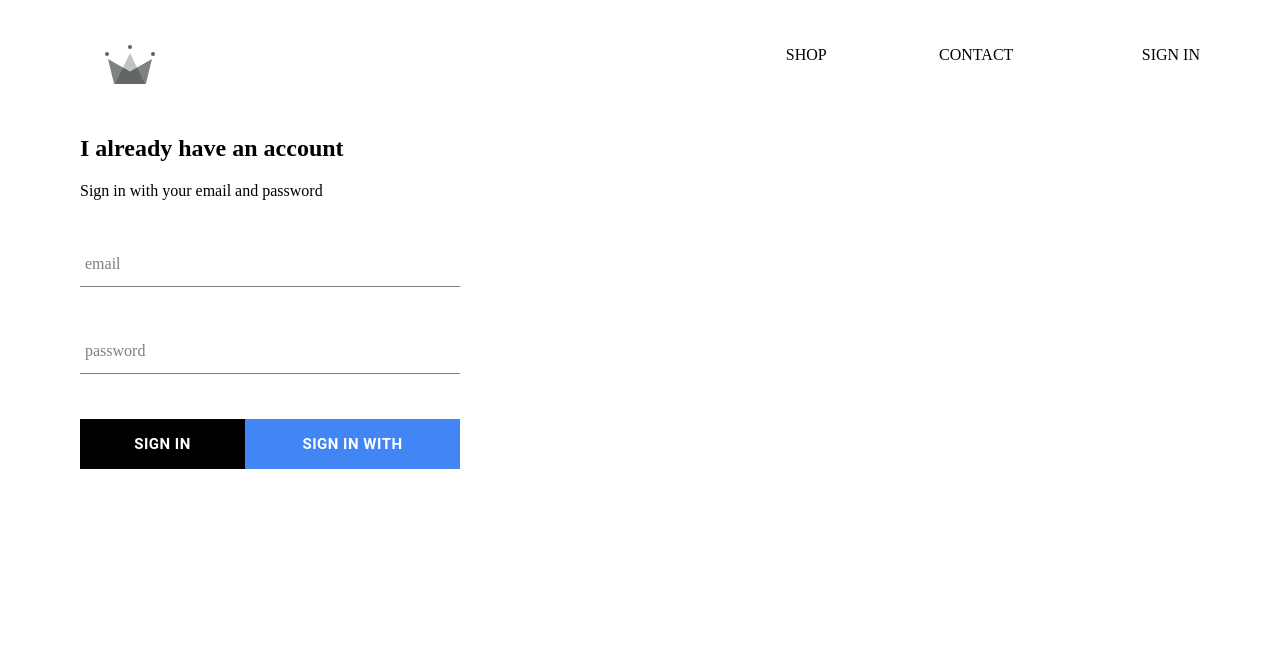
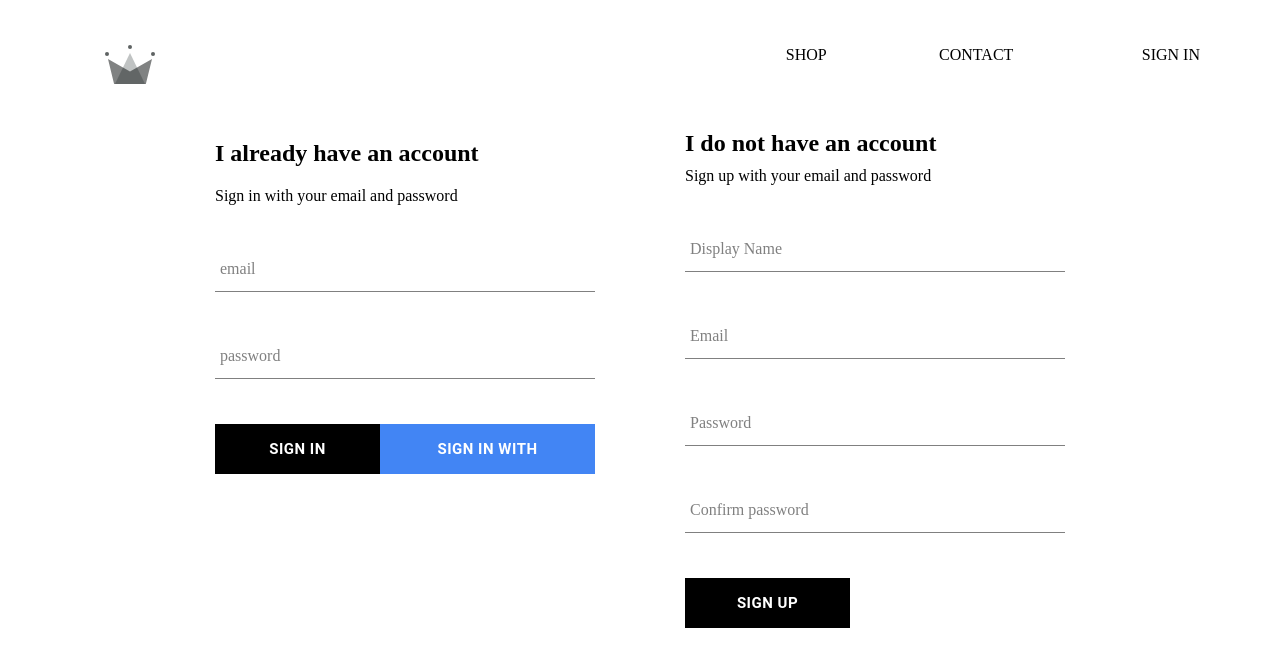
Before and after one commit to C3K4/amon-cnc, a React (Create React App) app: page /signin in a window 1280 px wide. Shown: the top 666 px of the page. Built offline with nearby package versions, Linux system fonts and the light colour scheme; no server answers; the HTML template or start-up script is replaced by a standard one.

Commit message:
Firebase integration

```diff
--- a/src/App.js
+++ b/src/App.js
@@ -7,7 +7,7 @@
 import Header from './components/header/header.component.jsx';
 import SignInAndSignUp from './pages/sign-in-and-sign-up/sign-in-and-sign-up.component';
 
-import {auth} from './firebase/firebase.utils';
+import {auth, createUserProfileDocument} from './firebase/firebase.utils';
 
 
 class App extends React.Component {
@@ -25,8 +25,23 @@
   unsubscribeFromAuth = null
 
   componentDidMount() {
-    this.unsubscribeFromAuth =  auth.onAuthStateChanged(user => {
-      this.setState({currentUser: user});
+    this.unsubscribeFromAuth =  auth.onAuthStateChanged(async userAuth => {
+      if (userAuth) {
+        const userRef = await createUserProfileDocument(userAuth);
+
+        userRef.onSnapshot(snapShot => {
+          this.setState({
+            currentUser: {
+              id: snapShot.id,
+              ...snapShot.data()
+            }
+          })
+        });
+
+      }
+      else {
+        this.setState({currentUser: userAuth});
+      }
     });
   }
 
--- a/src/components/sign-in/sign-in.component.jsx
+++ b/src/components/sign-in/sign-in.component.jsx
@@ -1,58 +1,63 @@
-import React from 'react';
-import FormInput from '../form-input/form-input.component';
-import CustomButton from '../custom-button/custom-button.component';
-import './sign-in.styles.scss';
+import React from "react";
+import FormInput from "../form-input/form-input.component";
+import CustomButton from "../custom-button/custom-button.component";
+import "./sign-in.styles.scss";
 
-import {signInWithGoogle} from '../../firebase/firebase.utils';
+import { signInWithGoogle } from "../../firebase/firebase.utils";
 
 class SignIn extends React.Component {
-    constructor(props){
+  constructor(props) {
     super(props);
     this.state = {
-            email: '',
-            password: ''
-        }
+      email: "",
+      password: "",
+    };
   }
 
-    handleSubmit = event => {
+  handleSubmit = (event) => {
     event.preventDefault();
 
-        this.setState({email: '', password: ''})
-    }
+    this.setState({ email: "", password: "" });
+  };
 
-    handleChange = event => {
-        const {value, name} = event.target;
+  handleChange = (event) => {
+    const { value, name } = event.target;
 
-        this.setState({[name]: value})
-    }
+    this.setState({ [name]: value });
+  };
 
-    render(){
+  render() {
     return (
-            <div className='sign-in'>
+      <div className="sign-in">
         <h2>I already have an account</h2>
         <span> Sign in with your email and password</span>
 
         <form onSubmit={this.handleSubmit}>
-                    <FormInput name='email'
-                           type='email'
+          <FormInput
+            name="email"
+            type="email"
             value={this.state.email}
             handleChange={this.handleChange}
-                           label='email'
-                           required/>
-                    <FormInput name='password'
-                           type='password'
+            label="email"
+            required
+          />
+          <FormInput
+            name="password"
+            type="password"
             value={this.state.password}
-                           label='password'
+            label="password"
             handleChange={this.handleChange}
-                           required/>
-                           <div className='buttons'>
-
-                    <CustomButton type='submit'>Sign in</CustomButton>
-                    <CustomButton onClick={signInWithGoogle} isGoogleSignIn>{' '}Sign in with google{' '}</CustomButton>
+            required
+          />
+          <div className="buttons">
+            <CustomButton type="submit">Sign in</CustomButton>
+            <CustomButton onClick={signInWithGoogle} isGoogleSignIn>
+              Sign in with google
+            </CustomButton>
           </div>
         </form>
       </div>
-        )
+    );
   }
 }
 
--- /dev/null
+++ b/src/components/sign-up/sign-up.component.jsx
@@ -0,0 +1,100 @@
+import React from "react";
+
+import FormInput from "../form-input/form-input.component";
+
+import CustomButton from "../custom-button/custom-button.component";
+
+import { auth, createUserProfileDocument } from "../../firebase/firebase.utils";
+
+import "./sign-up.styles.scss";
+
+class SignUp extends React.Component {
+  constructor() {
+    super();
+
+    this.state = {
+      displayName: "",
+      email: "",
+      password: "",
+      confirmPassword: "",
+    };
+  }
+
+  handleSubmit = async event => {
+    event.preventDefault();
+
+    const { displayName, email, password, confirmPassword } = this.state;
+    if (password != confirmPassword) {
+        alert('passwords do not match');
+        return;
+    }
+
+    try {
+        const {user} = await auth.createUserWithEmailAndPassword(email,password);
+        await createUserProfileDocument(user,{displayName}) ;
+
+        this.setState({
+            displayName: "",
+            email: "",
+            password: "",
+            confirmPassword: "",
+          })
+    } catch (error) {
+        console.error(error);
+    }
+
+  }
+
+  handleChange = event => {
+      const {name, value} = event.target;
+      this.setState({[name]: value})
+  }
+
+
+  render() {
+    const { displayName, email, password, confirmPassword } = this.state;
+    return (
+      <div className="sign-up">
+        <h2 className="title">I do not have an account</h2>
+        <span>Sign up with your email and password</span>
+        <form className="sign-up-form" onSubmit={this.handleSubmit}>
+          <FormInput
+            type="text"
+            name="displayName"
+            value={displayName}
+            onChange={this.handleChange}
+            label="Display Name"
+            required
+          ></FormInput>
+           <FormInput
+            type="email"
+            name="email"
+            value={email}
+            onChange={this.handleChange}
+            label="Email"
+            required
+          ></FormInput>
+           <FormInput
+            type="password"
+            name="password"
+            value={password}
+            onChange={this.handleChange}
+            label="Password"
+            required
+          ></FormInput>
+           <FormInput
+            type="password"
+            name="confirmPassword"
+            value={confirmPassword}
+            onChange={this.handleChange}
+            label="Confirm password"
+            required
+          ></FormInput>
+          <CustomButton type='submit'>SIGN UP</CustomButton>
+        </form>
+      </div>
+    );
+  }
+}
+
+export default SignUp;
--- /dev/null
+++ b/src/components/sign-up/sign-up.styles.scss
@@ -0,0 +1,9 @@
+.sign-up {
+    display: flex;
+    flex-direction: column;
+    width: 380px;
+
+    .title {
+        margin: 10px 0;
+    }
+}
--- a/src/firebase/firebase.utils.js
+++ b/src/firebase/firebase.utils.js
@@ -13,6 +13,34 @@
     measurementId: "G-3MZLSWZVMZ"
   };
 
+  export const createUserProfileDocument = async (userAuth, additionalData) => {
+    if (!userAuth) {
+      return;
+    }
+    const userRef = firestore.doc(`users/${userAuth.uid}`)
+
+    const snapShot = await userRef.get();
+
+    if (!snapShot.exists) {
+      const {displayName, email} = userAuth;
+      const createdAt = new Date();
+
+      try {
+        await userRef.set({
+          displayName,
+          email,
+          createdAt,
+          ...additionalData
+        });
+      } catch (error) {
+        console.log('error creating user',error.message);
+      }
+    }
+
+    return userRef;
+  }
+
+
   firebase.initializeApp(config);
 
   export const auth = firebase.auth();
--- a/src/pages/sign-in-and-sign-up/sign-in-and-sign-up.component.jsx
+++ b/src/pages/sign-in-and-sign-up/sign-in-and-sign-up.component.jsx
@@ -1,13 +1,15 @@
-import React from 'react';
+import React from "react";
 
-import SignIn from '../../components/sign-in/sign-in.component';
+import SignIn from "../../components/sign-in/sign-in.component";
+import SignUp from "../../components/sign-up/sign-up.component";
 
-import './sign-in-and-sign-up.styles.scss';
+import "./sign-in-and-sign-up.styles.scss";
 
 const SignInAndSignUp = () => (
-    <div className='sign-in-and-sign-up'>
-        <SignIn/>
-    </div>
-)
+  <div className="sign-in-and-sign-up">
+    <SignIn />
+    <SignUp />
+  </div>
+);
 
 export default SignInAndSignUp;
--- a/src/pages/sign-in-and-sign-up/sign-in-and-sign-up.styles.scss
+++ b/src/pages/sign-in-and-sign-up/sign-in-and-sign-up.styles.scss
@@ -0,0 +1,6 @@
+.sign-in-and-sign-up {
+    width: 850px;
+    display: flex;
+    justify-content: space-between;
+    margin: 30px auto;
+}
```
Lines whose indentation alone changed are shown as unchanged.
